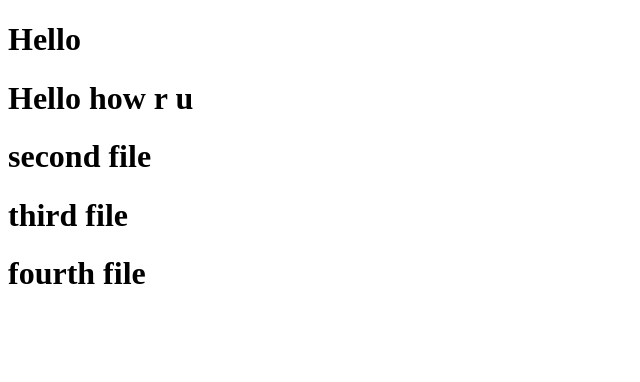
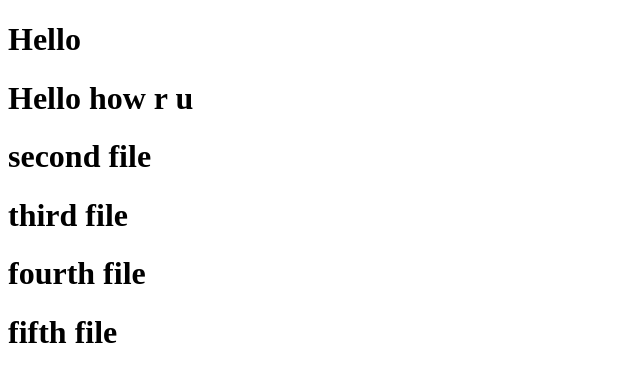
Before and after one commit to sateshkumar-sfdc/vscodeconfig, a plain HTML site: page index.html in a window 1280 px wide. Shown: the whole page, without its empty margins (0-640 px from the left). Drawn offline with Linux system fonts and the light colour scheme.

Commit message:
adding 6th line

```diff
--- a/index.html
+++ b/index.html
@@ -13,6 +13,7 @@
         <h1 aria-colspan="test">second file</h1>
         <h1 aria-colspan="test">third file</h1>
         <h1 aria-colspan="test">fourth file</h1>
+        <h1 aria-colspan="test">fifth file</h1>
 
     </div>
 </body>
```
